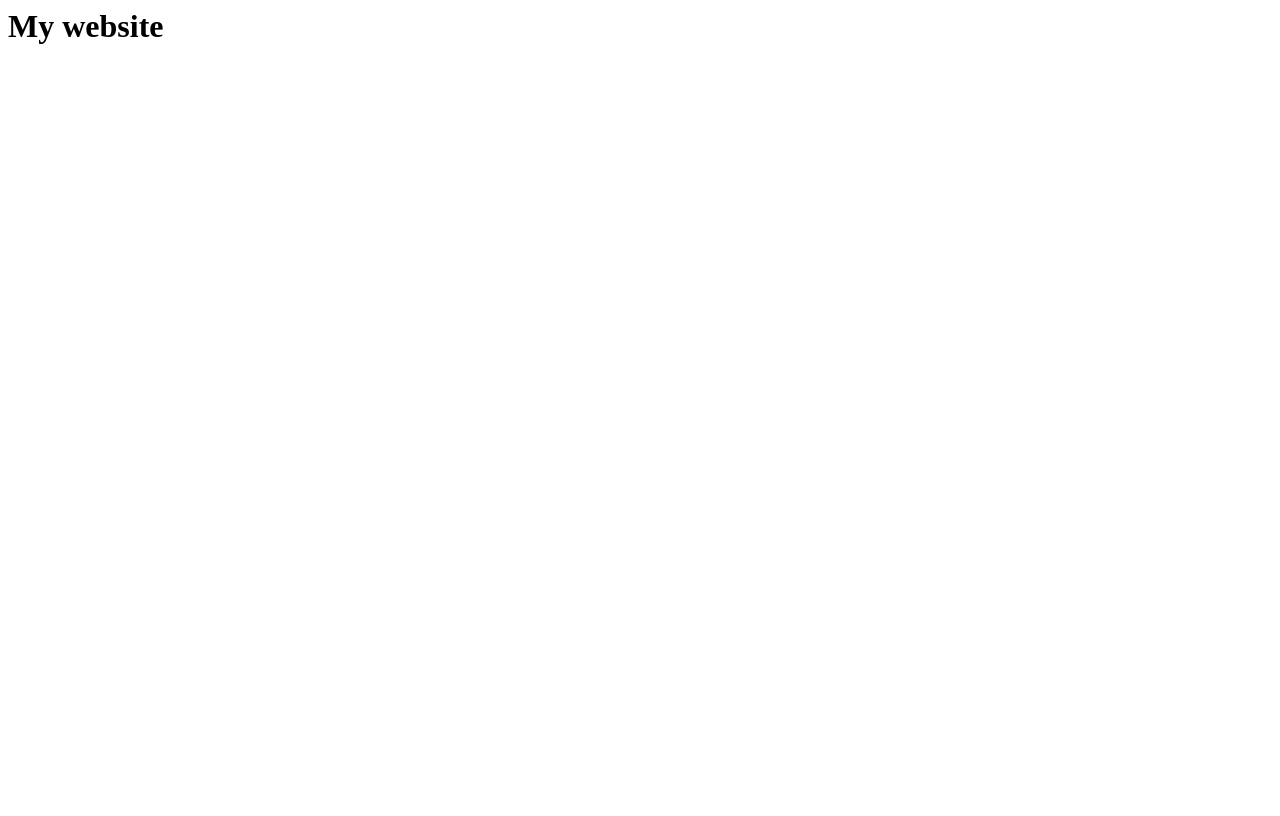
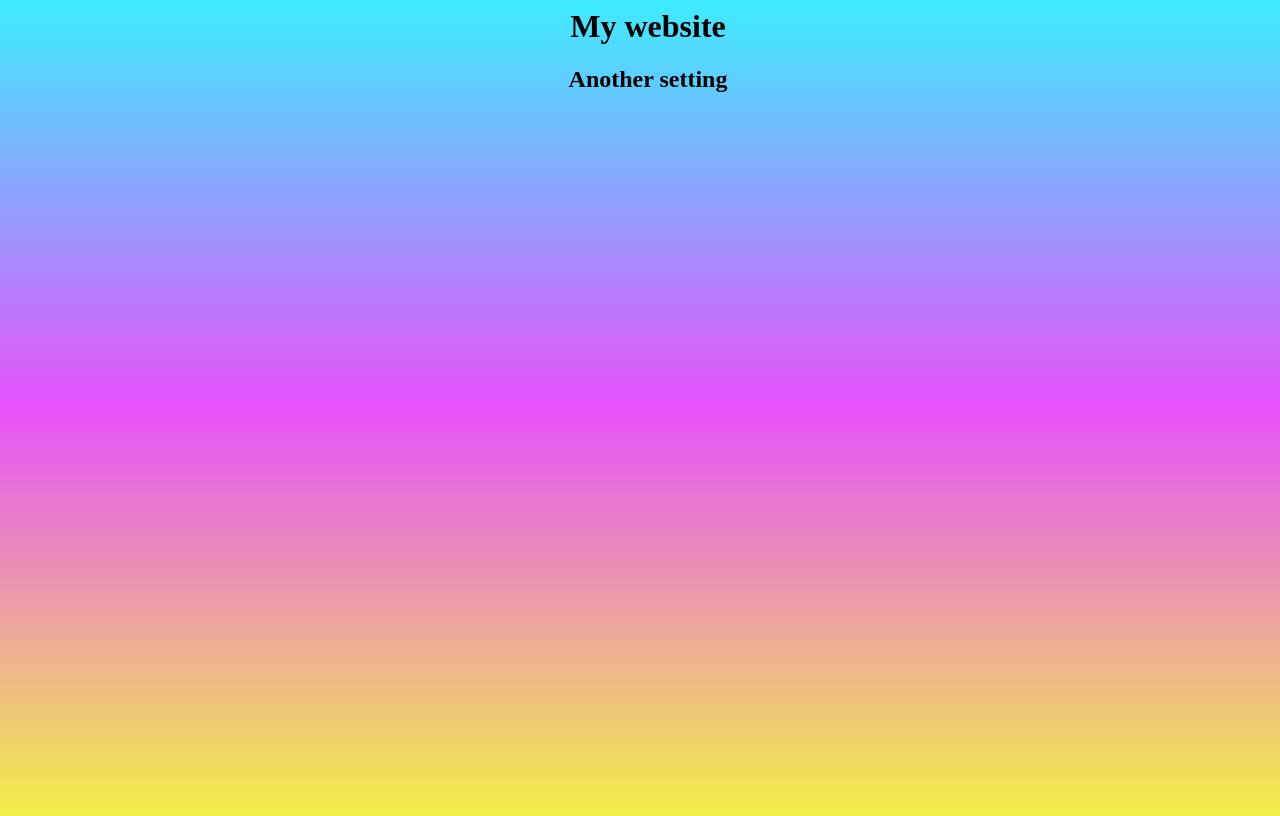
Before and after one commit to isabellagoodsonwickes/Mywebsite, a plain HTML site: page index.html in a window 1280 px wide. Drawn offline with Linux system fonts and the light colour scheme.

Commit message:
Update index.html
Created a back ground color.

```diff
--- a/index.html
+++ b/index.html
@@ -1,10 +1,26 @@
 <html>
 
 <head>
-</head>
+<style>
+  body{
+        text-align: center;
+        background-image: linear-gradient(rgb(61, 236, 255), rgb(230, 82, 250), rgb(242, 239, 73));
+        min-width: 100%;
+        min-height: 100%;
+      }
+  </style>
+
+
+
+  </head>
 
 <body>
 <h1>My website</h1>
-</body>
+  <h2>Another setting</h2>
+
+
+
+
+  </body>
 
 </html>
```
